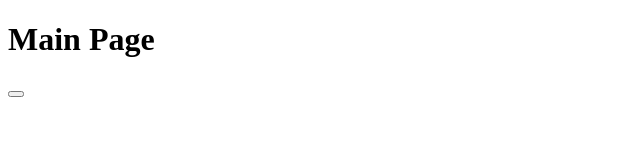
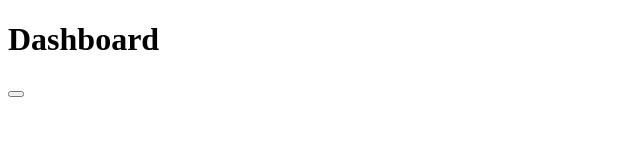
Before and after one commit to jogeyfrangus/VelvetThunder, a plain HTML site: page dashboard/index.html in a window 1280 px wide. Shown: the whole page, without its empty margins (0-640 px from the left). Drawn offline with Linux system fonts and the light colour scheme.

Commit message:
changed file names to "index" and separated into different folders

```diff
--- a/main.html
+++ b/dashboard/index.html
@@ -4,7 +4,7 @@
     </head>
 
     <body>
-        <h1>Main Page</h1>
+        <h1>Dashboard</h1>
         <button onclick=""></button>
     </body>
 </html>
```
Also changed, not shown: login-sign-up page/index.html (renamed from index.html), login-sign-up redirect page/index.html (renamed from landingpage.html).
